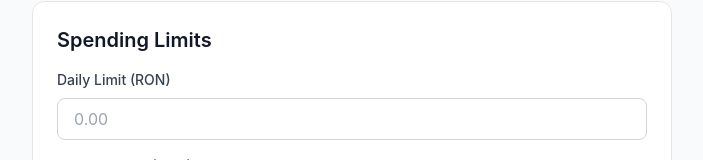
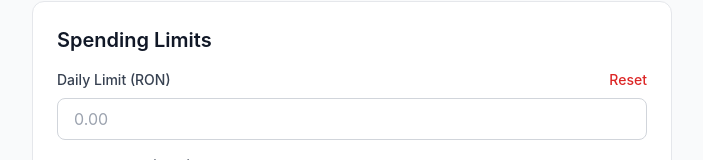
Before and after one commit to ghadeerhabib334-pixel/Expense-Tracker, a React (Vite) app: page /settings in a window 1280 px wide. Shown: the part 435-595 px from the top of the page, without its empty margins (288-991 px from the left). Built offline with nearby package versions, Linux system fonts and the light colour scheme.

Commit message:
Initial commit

```diff
--- a/src/pages/Dashboard.tsx
+++ b/src/pages/Dashboard.tsx
@@ -6,11 +6,12 @@ import { ExpenseList } from '../components/ExpenseList';
 import { BudgetCard } from '../components/BudgetCard';
 import { Charts } from '../components/Charts';
 import { ThemeToggle } from '../components/ThemeToggle';
+import { formatCurrency } from '../utils/calculations';
 import { Expense } from '../types/Expense';
 import { Income } from '../types/Income';
 
 export const Dashboard = () => {
-  const { expenses, loadData, deleteExpense } = useExpensesStore();
+  const { expenses, walletTotal, loadData, deleteExpense } = useExpensesStore();
   const [showExpenseForm, setShowExpenseForm] = useState(false);
   const [showIncomeForm, setShowIncomeForm] = useState(false);
   const [editingExpense, setEditingExpense] = useState<Expense | undefined>();
@@ -54,6 +55,14 @@ export const Dashboard = () => {
         </header>
 
         <div className="space-y-6">
+          {/* Wallet Total Card */}
+          <div className="bg-gradient-to-br from-green-600 to-green-700 dark:from-green-700 dark:to-green-800 rounded-xl p-6 text-white">
+            <div>
+              <h3 className="text-sm font-medium text-green-100 mb-1">Wallet Total</h3>
+              <div className="text-3xl font-bold">{formatCurrency(walletTotal)}</div>
+            </div>
+          </div>
+
           <BudgetCard />
 
           <Charts expenses={expenses} />
--- a/src/pages/Settings.tsx
+++ b/src/pages/Settings.tsx
@@ -110,9 +110,21 @@ export const Settings = () => {
 
             <div className="space-y-4">
               <div>
-                <label className="block text-sm font-medium text-gray-700 dark:text-gray-300 mb-2">
-                  Daily Limit (RON)
-                </label>
+                <div className="flex justify-between items-center mb-2">
+                  <label className="block text-sm font-medium text-gray-700 dark:text-gray-300">
+                    Daily Limit (RON)
+                  </label>
+                  <button
+                    onClick={() => {
+                      if (window.confirm('Are you sure you want to reset daily limit to 0?')) {
+                        setBudget({ ...budget, dailyLimit: 0 });
+                      }
+                    }}
+                    className="text-sm text-red-600 dark:text-red-400 hover:text-red-700 dark:hover:text-red-300 font-medium"
+                  >
+                    Reset
+                  </button>
+                </div>
                 <input
                   type="number"
                   step="0.01"
```
